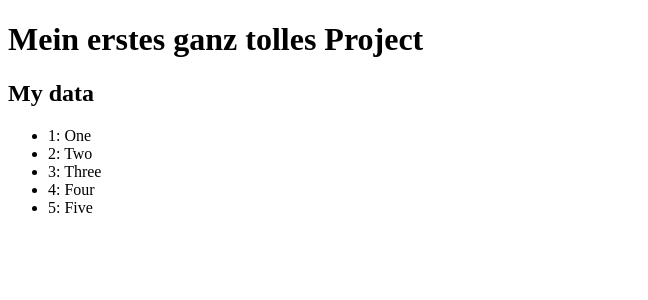
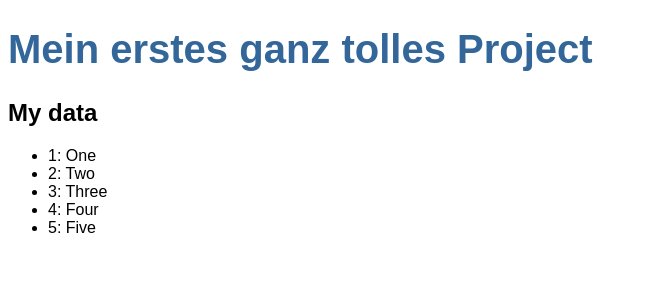
Before and after one commit to Secumfex/WorkingTimeTrackerAngolar, an Angular app in the folder my-first-project/: page / in a window 1280 px wide. Shown: the top 300 px of the page, without its empty margins (0-648 px from the left). Built offline with nearby package versions, Linux system fonts and the light colour scheme.

Commit message:
Add some basic CSS

```diff
--- a/my-first-project/src/app/app.component.css
+++ b/my-first-project/src/app/app.component.css
@@ -0,0 +1,22 @@
+/* Application-wide Styles */
+h1 {
+    color: #369;
+    font-family: Arial, Helvetica, sans-serif;
+    font-size: 250%;
+  }
+  h2, h3 {
+    color: #444;
+    font-family: Arial, Helvetica, sans-serif;
+    font-weight: lighter;
+  }
+  body {
+    margin: 2em;
+  }
+  body, input[type="text"], button {
+    color: #333;
+    font-family: Cambria, Georgia, serif;
+  }
+  /* everywhere else */
+  * {
+    font-family: Arial, Helvetica, sans-serif;
+  }
```
